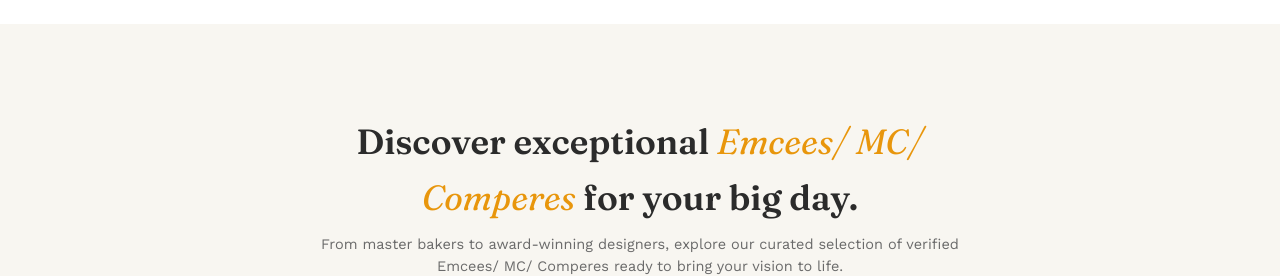
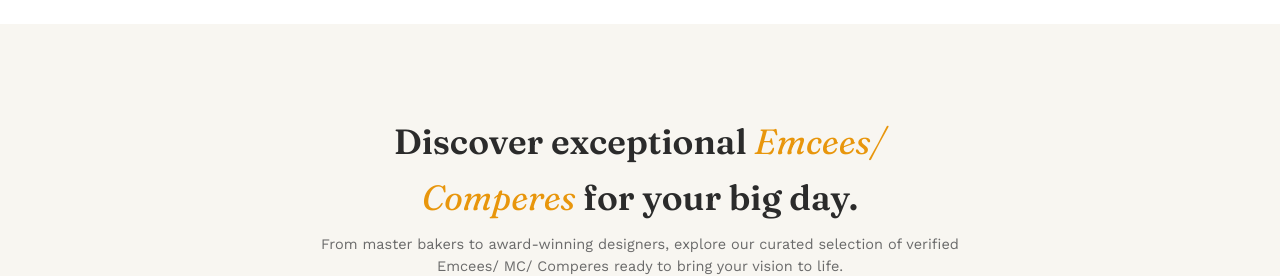
Before and after one commit to AntonSandbox/srilankanmusicians, a Next.js app: page / in a window 1280 px wide. Shown: the part 1580-1856 px from the top of the page. Built offline with nearby package versions, Linux system fonts and the light colour scheme; no server answers; the database is empty.

Commit message:
feat: minor content tweak

```diff
--- a/app/page.tsx
+++ b/app/page.tsx
@@ -197,7 +197,7 @@ export default async function PublicSearchPage(props: { searchParams: Promise<{
       <section className="profiles" id="profiles">
         <div className="wrap">
           <div className="titles-mid">
-            <h2 className="profiles-title">Discover exceptional <em>Emcees/ MC/ Comperes</em> for your big day.</h2>
+            <h2 className="profiles-title">Discover exceptional <em>Emcees/ Comperes</em> for your big day.</h2>
             <p className="profiles-desc">From master bakers to award-winning designers, explore our curated selection of verified Emcees/ MC/ Comperes ready to bring your vision to life.</p>
 
           </div>
```
